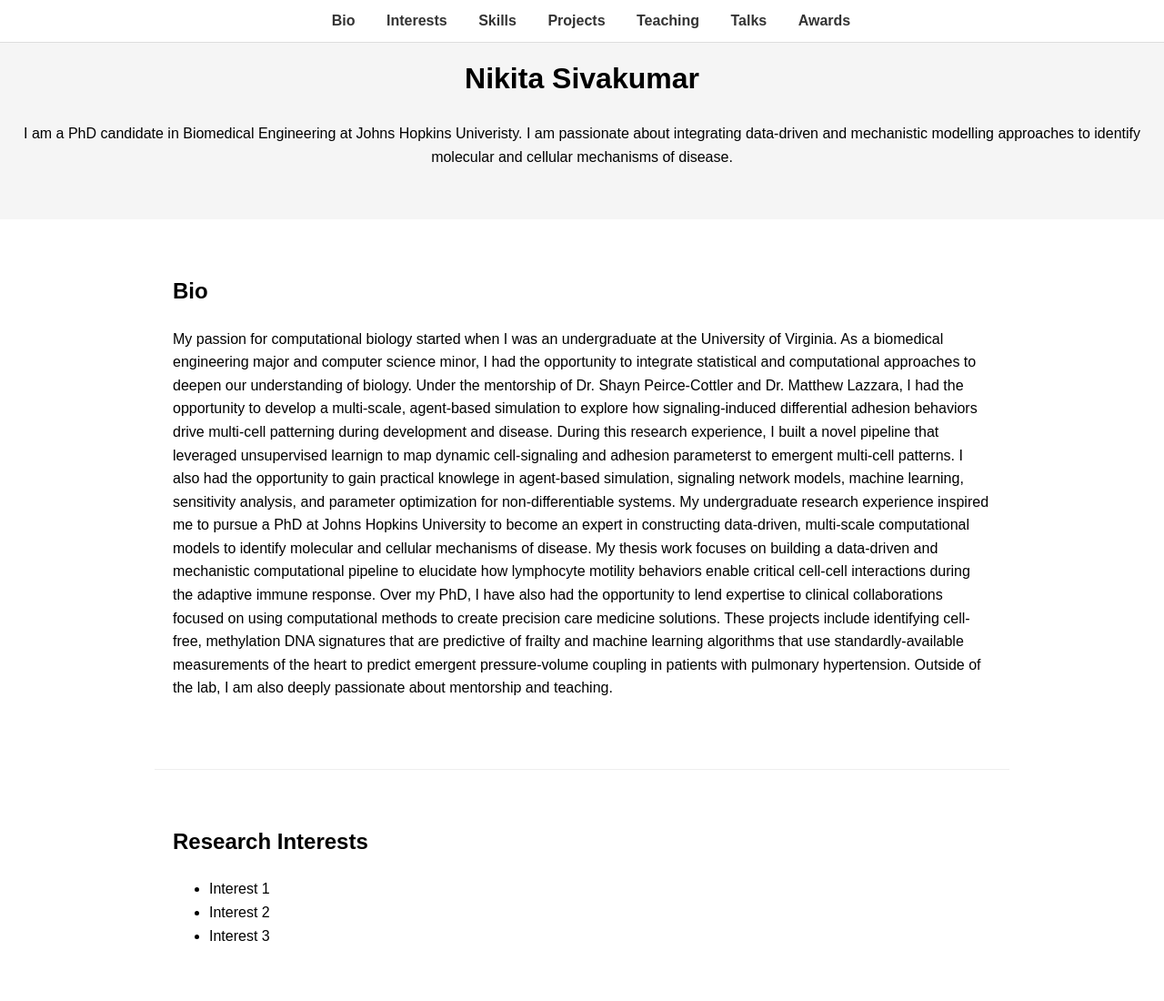
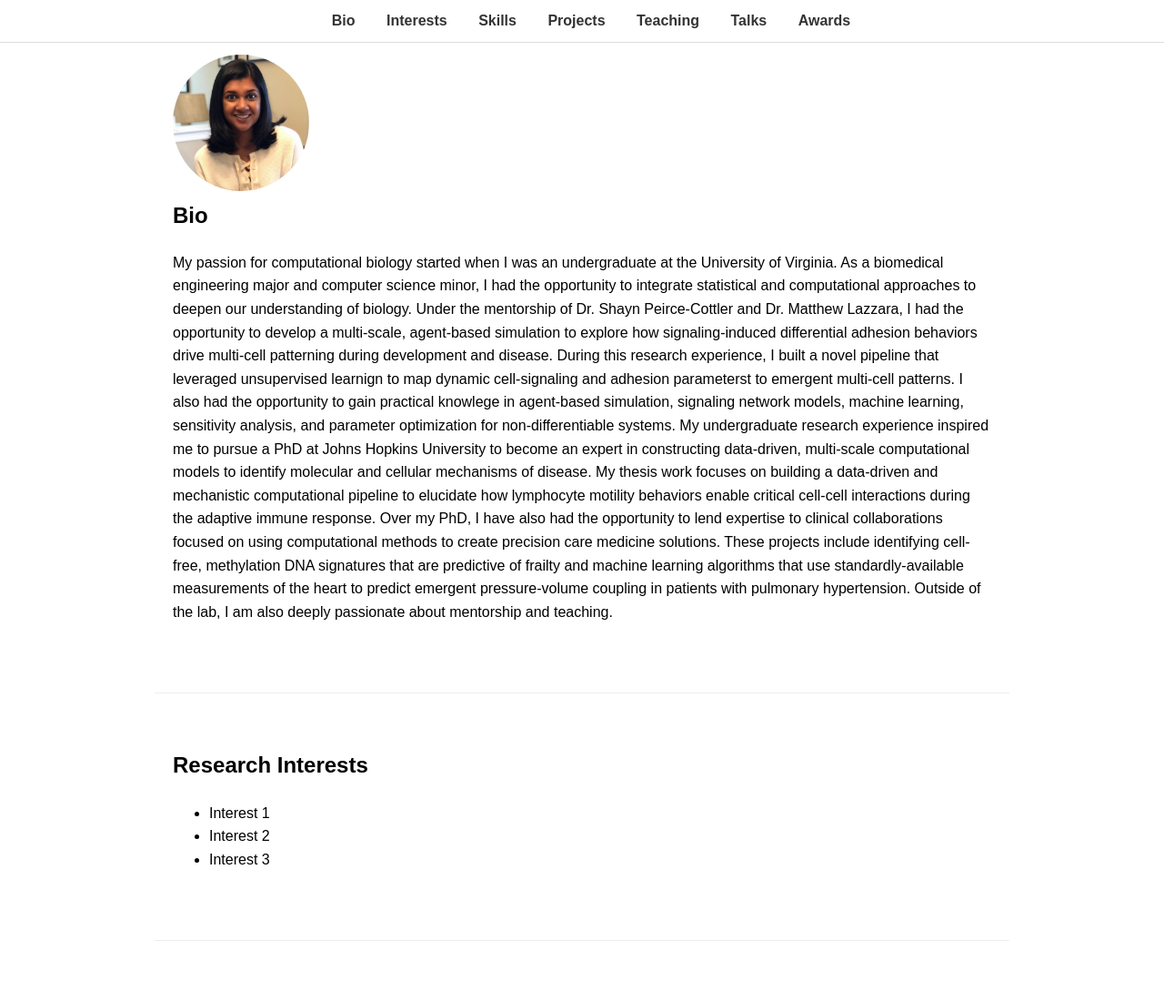
Before and after one commit to nikita-sivakumar/nikita-sivakumar.github.io, a plain HTML site: page index.html in a window 1280 px wide. Shown: the top 1100 px of the page at 91% size. Drawn offline with Linux system fonts and the light colour scheme.

Commit message:
update bio

```diff
--- a/index.html
+++ b/index.html
@@ -60,14 +60,8 @@
     <a href="#awards">Awards</a>
   </nav>
 
-  <header>
-    <h1>Nikita Sivakumar</h1>
-    <p>I am a PhD candidate in Biomedical Engineering at Johns Hopkins Univeristy. I am passionate about
-       integrating data-driven and mechanistic modelling approaches to identify molecular and cellular mechanisms of disease.
-    </p>
-  </header>
-
   <section id="bio">
+    <img src="bio-photo.jpeg" alt="Nikita Sivakumar" style="width: 150px; height: 150px; border-radius: 50%; object-fit: cover;">
     <h2>Bio</h2>
     <p>My passion for computational biology started when I was an undergraduate at the University of Virginia.
         As a biomedical engineering major and computer science minor, I had the opportunity to integrate statistical
```
Also changed, not shown: bio-photo.jpeg (added).
